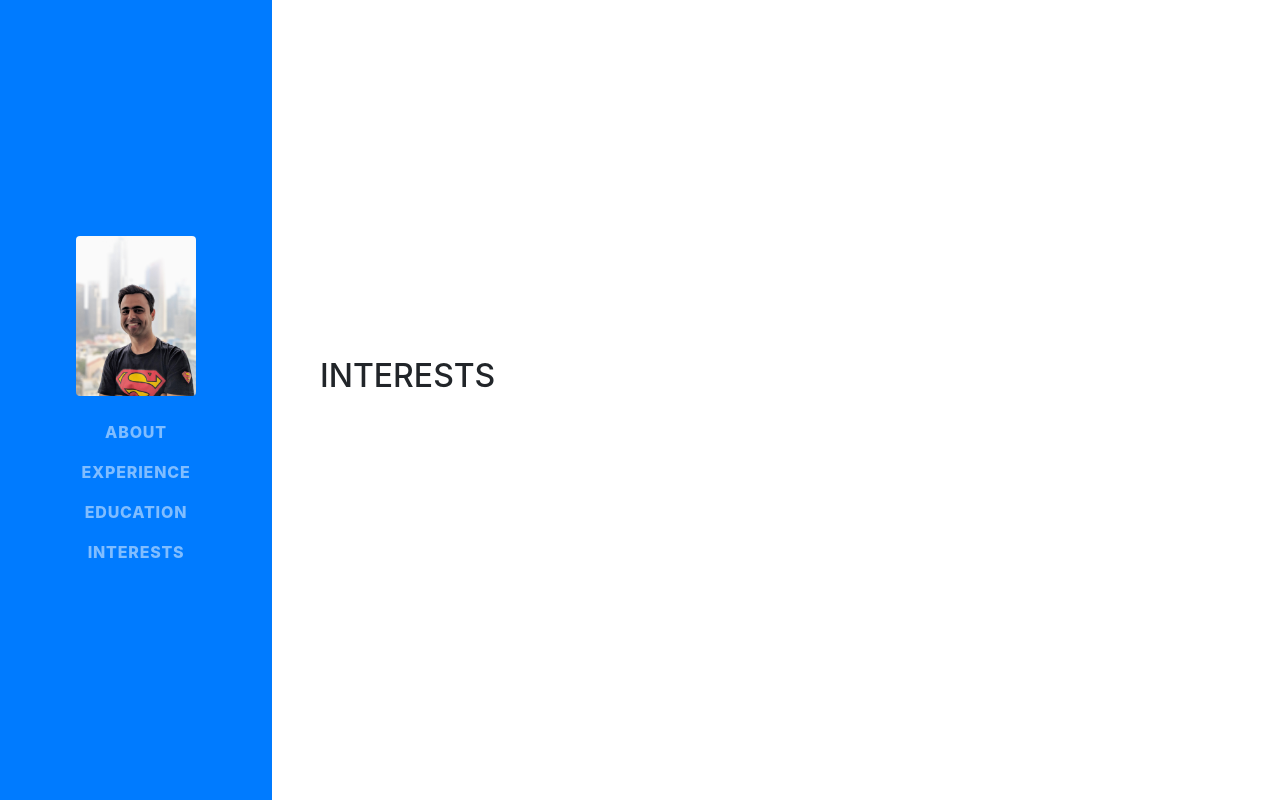
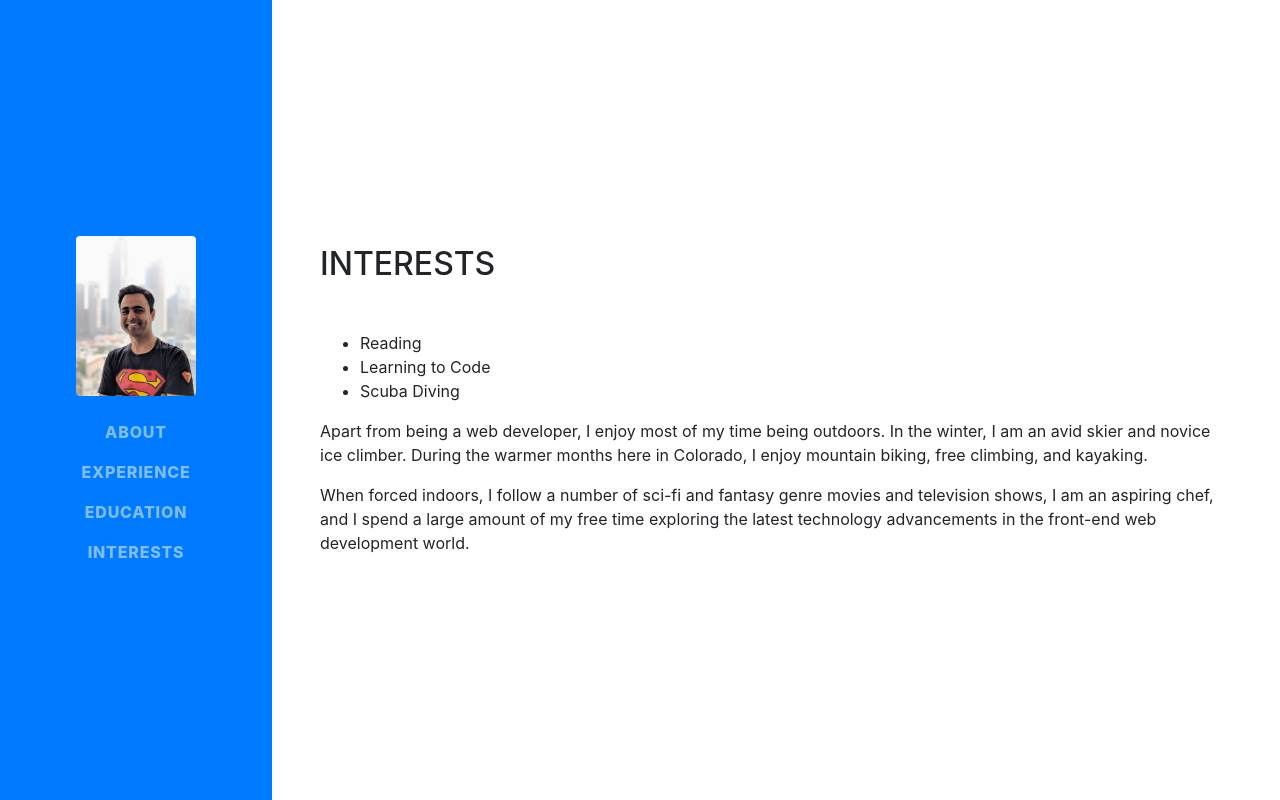
Before and after one commit to DKSukhani/personalCV, a website with bundled scripts: page interest.html in a window 1280 px wide. Built offline with nearby package versions, Linux system fonts and the light colour scheme; a web font is replaced by a local one.

Commit message:
Updated the education and interest pages

```diff
--- a/interest.html
+++ b/interest.html
@@ -59,11 +59,19 @@
     <section class="resume-section p-3 p-lg-5 d-flex flex-column" id="interests">
         <div class="my-auto">
             <h2 class="mb-5">Interests</h2>
-            <!-- <p>Apart from being a web developer, I enjoy most of my time being outdoors. In the winter, I am an avid skier and novice
-                        ice climber. During the warmer months here in Colorado, I enjoy mountain biking, free climbing, and kayaking.</p>
-                      <p class="mb-0">When forced indoors, I follow a number of sci-fi and fantasy genre movies and television shows, I am an aspiring
-                        chef, and I spend a large amount of my free time exploring the latest technology advancements in the front-end
-                        web development world.</p> -->
+            <ul>
+                <li>Reading</li>
+                <li>Learning to Code</li>
+                <li>Scuba Diving</li>
+            </ul>
+
+
+            <p>Apart from being a web developer, I enjoy most of my time being outdoors. In the winter, I am an avid skier and
+                novice ice climber. During the warmer months here in Colorado, I enjoy mountain biking, free climbing, and
+                kayaking.</p>
+            <p class="mb-0">When forced indoors, I follow a number of sci-fi and fantasy genre movies and television shows, I am an aspiring
+                chef, and I spend a large amount of my free time exploring the latest technology advancements in the front-end
+                web development world.</p>
         </div>
     </section>
 
```
Also changed, not shown: education.html (+13 -13 lines).
